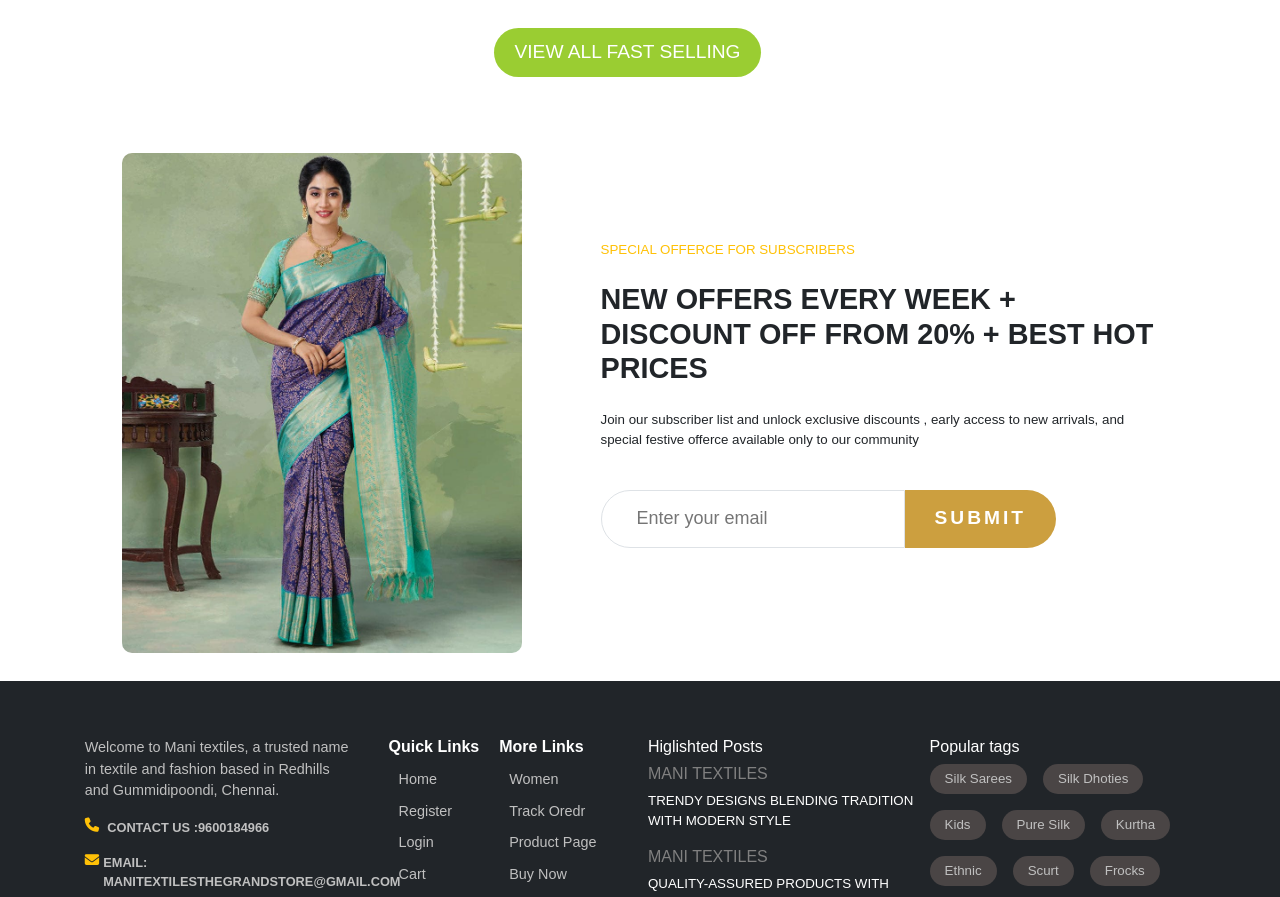
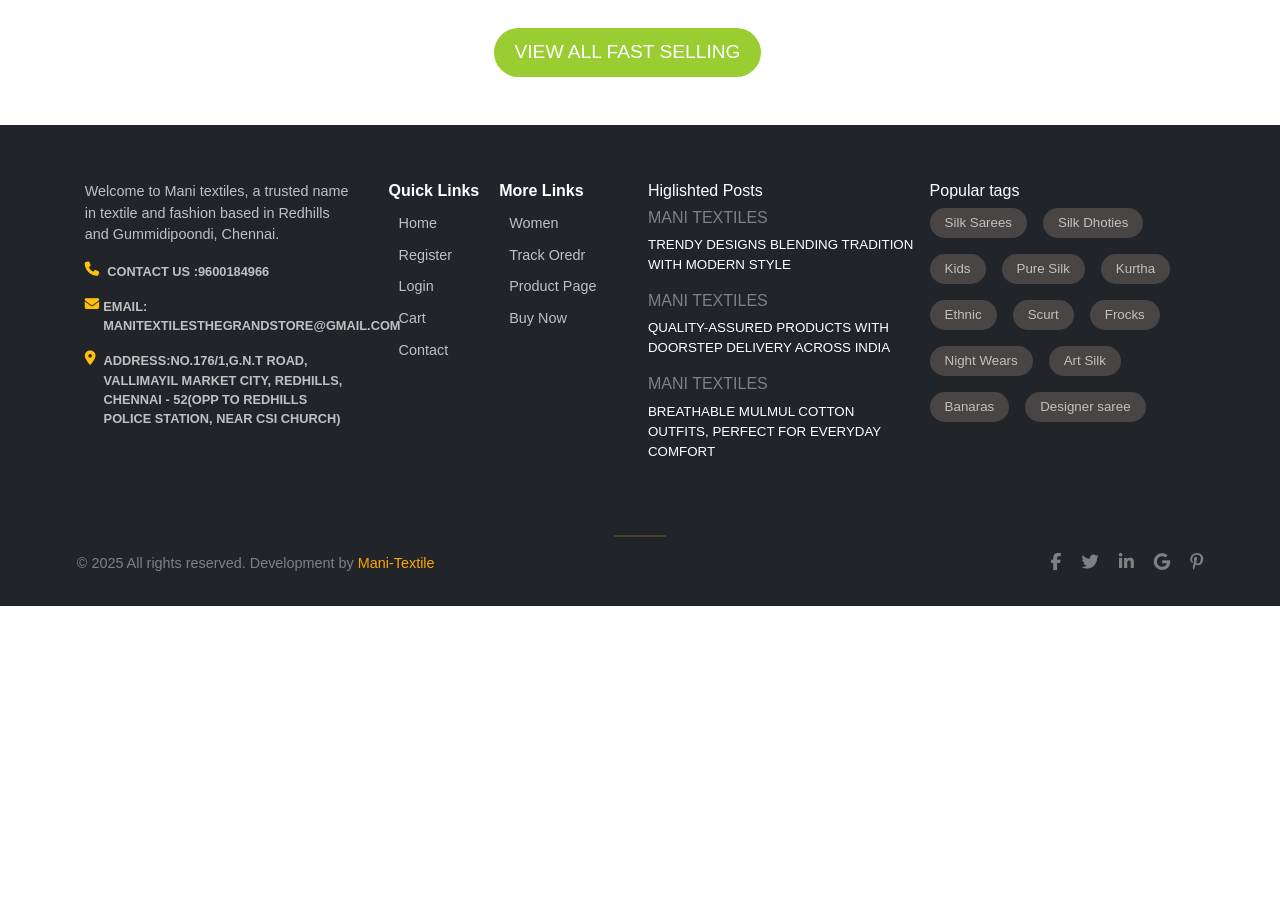
Before and after one commit to karthikeyan799/ManiGransStore, a React (Vite) app: page / in a window 1280 px wide. Shown: the part 4320-5217 px from the top of the page. After the commit the page ends 4926 px from the top, so only its background shows below. Built offline with nearby package versions, Linux system fonts and the light colour scheme.

Commit message:
600 without

```diff
--- a/src/App.jsx
+++ b/src/App.jsx
@@ -25,7 +25,7 @@ function App() {
       <LuxuryCollection />
       <ModernCollection />
       <FastSelling />
-      <SpecialOfferse />
+      {/* <SpecialOfferse /> */}
       <Footer />
     </div>
   )
```
